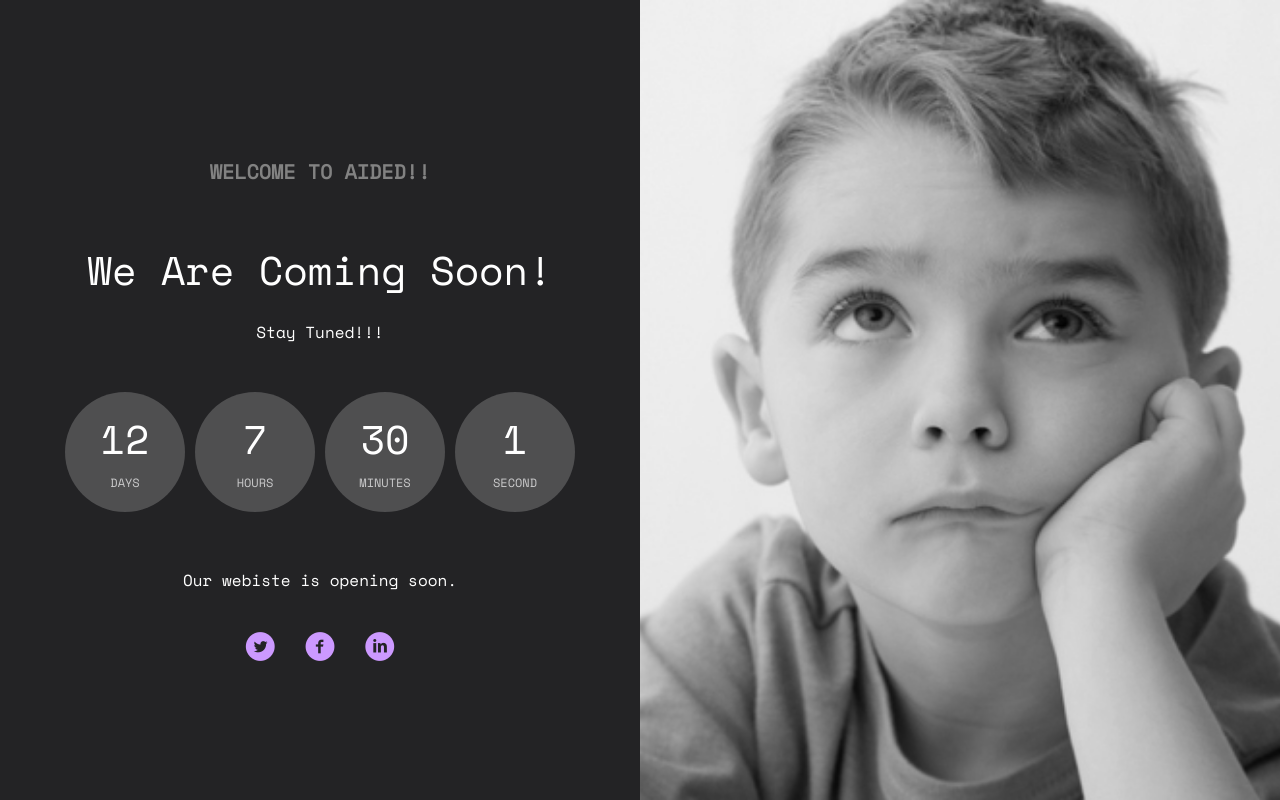
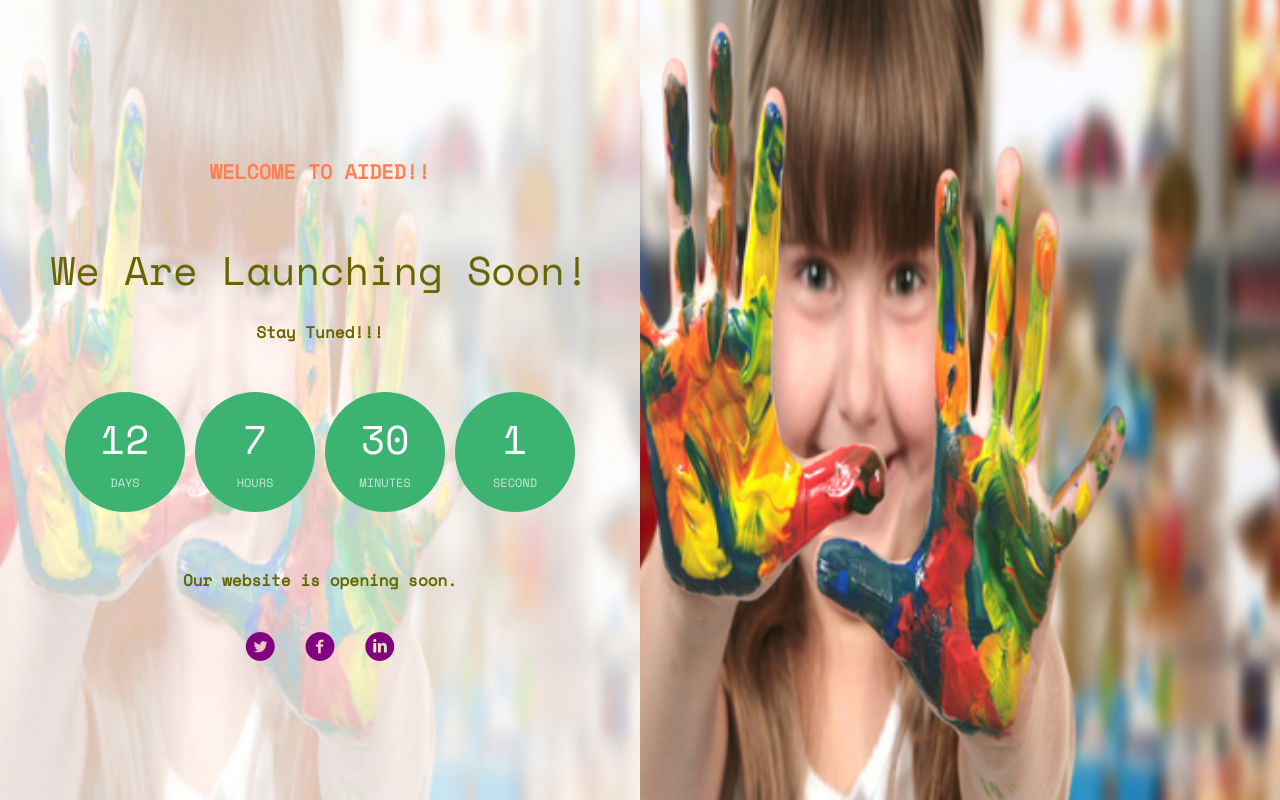
Before and after one commit to sarthak77/Landing_page, a plain HTML site: page index.html in a window 1280 px wide. Drawn offline with nearby package versions, Linux system fonts and the light colour scheme; files whose address does not match are found by name.

Commit message:
color scheme added

```diff
--- a/css/style.css
+++ b/css/style.css
@@ -11,7 +11,7 @@ body {
   font-weight: 400;
   font-size: 16px;
   line-height: 1.7;
-  color: #828282;
+  color: #ff7f50;
   background: #fff;
 }
 
@@ -162,7 +162,7 @@ h1, h2, h3, h4, h5, h6, figure {
   display: inline-block;
   zoom: 1;
   *display: inline;
-  color:#CC99FF;
+  color:#800080;
   /* color: #8BC34A; */
   padding-left: 10px;
   padding-right: 10px;
@@ -191,7 +191,7 @@ form label {
 .display-t .display-tc h1, .display-t .display-tc h2 {
   margin: 0;
   padding: 0;
-  color: white;
+  color: #666600;
 }
 .display-t .display-tc h1 {
   margin-bottom: 20px;
@@ -315,7 +315,7 @@ form label {
   display: inline-block;
   width: 120px;
   height: 120px;
-  background: rgba(255, 255, 255, 0.2);
+  background: #3cb371;
   margin: 0 5px;
   position: relative;
   -webkit-border-radius: 50%;
--- a/index.html
+++ b/index.html
@@ -34,7 +34,8 @@
 		<div id="page">
 			<div id="fh5co-container" class="js-fullheight">
 
-				<div class="countdown-wrap js-fullheight">
+				<div class="bg-cover js-fullheight" style="background-image:url(images/ss.jpg);">
+					<!-- <div class="countdown-wrap js-fullheight" > -->
 					<div class="row">
 						<div class="col-md-12 text-center">
 							<div class="display-t js-fullheight">
@@ -42,16 +43,16 @@
 
 									<nav class="fh5co-nav" role="navigation">
 										<div id="fh5co-logo">
-											WELCOME TO AIDED!!
+											<b>WELCOME TO AIDED!!</b>
 										</div>
 									</nav>
 
 									<h1>
-										We Are Coming Soon!
+										We Are Launching Soon!
 									</h1>
 
 									<h2>
-										Stay Tuned!!!
+										<b>Stay Tuned!!!</b>
 									</h2>
 
 									<div class="simply-countdown simply-countdown-one">
@@ -61,8 +62,8 @@
 									<div class="row">
 										<div class="col-md-12 desc">
 
-											<h2>Our webiste is opening soon.
-
+											<h2>
+												<b>Our website is opening soon.</b>
 											</h2>
 
 											<ul class="fh5co-social-icons">
@@ -80,7 +81,7 @@
 					</div>
 				</div>
 
-				<div class="bg-cover js-fullheight" style="background-image:url(images/1.jpg);">
+				<div class="bg-cover js-fullheight" style="background-image:url(images/s.jpg);">
 
 				</div>
 
```
Also changed, not shown: images/2.jpg (added), images/s.jpg (added), images/ss.jpg (added).
